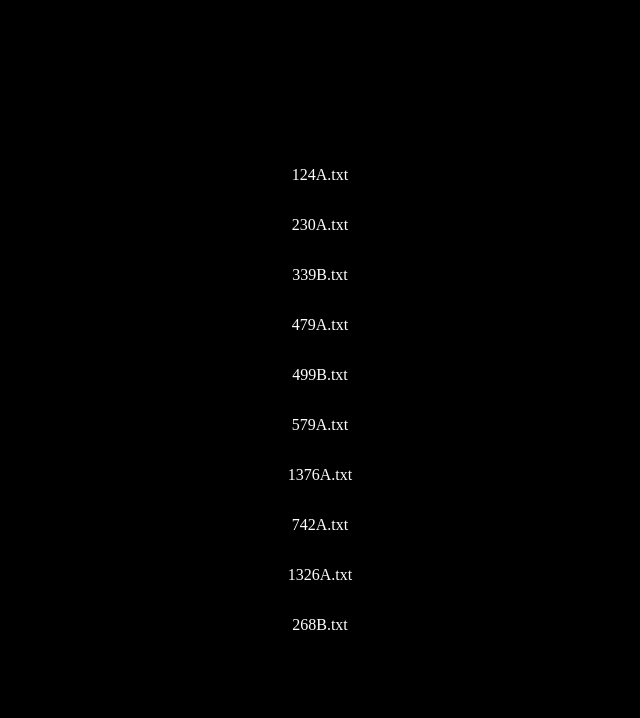
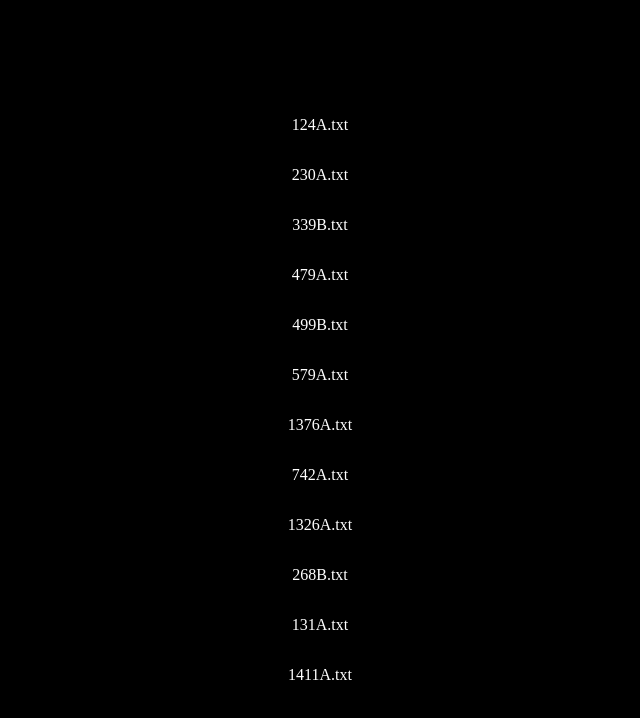
Before and after one commit to sgcodes7471/Codeforces, a plain HTML site: page index.html in a window 1280 px wide. Shown: the whole page, without its empty margins (320-960 px from the left). Drawn offline with Linux system fonts and the light colour scheme.

Commit message:
html upadated

```diff
--- a/index.html
+++ b/index.html
@@ -17,5 +17,7 @@
     <p><a href="742A.txt">742A.txt</a></p>
     <p><a href="1326A.txt">1326A.txt</a></p>
     <p><a href="268B.txt">268B.txt</a></p>
+    <p><a href="131A.txt">131A.txt</a></p>
+    <p><a href="1411A.txt">1411A.txt</a></p>
 </body>
 </html>
```
